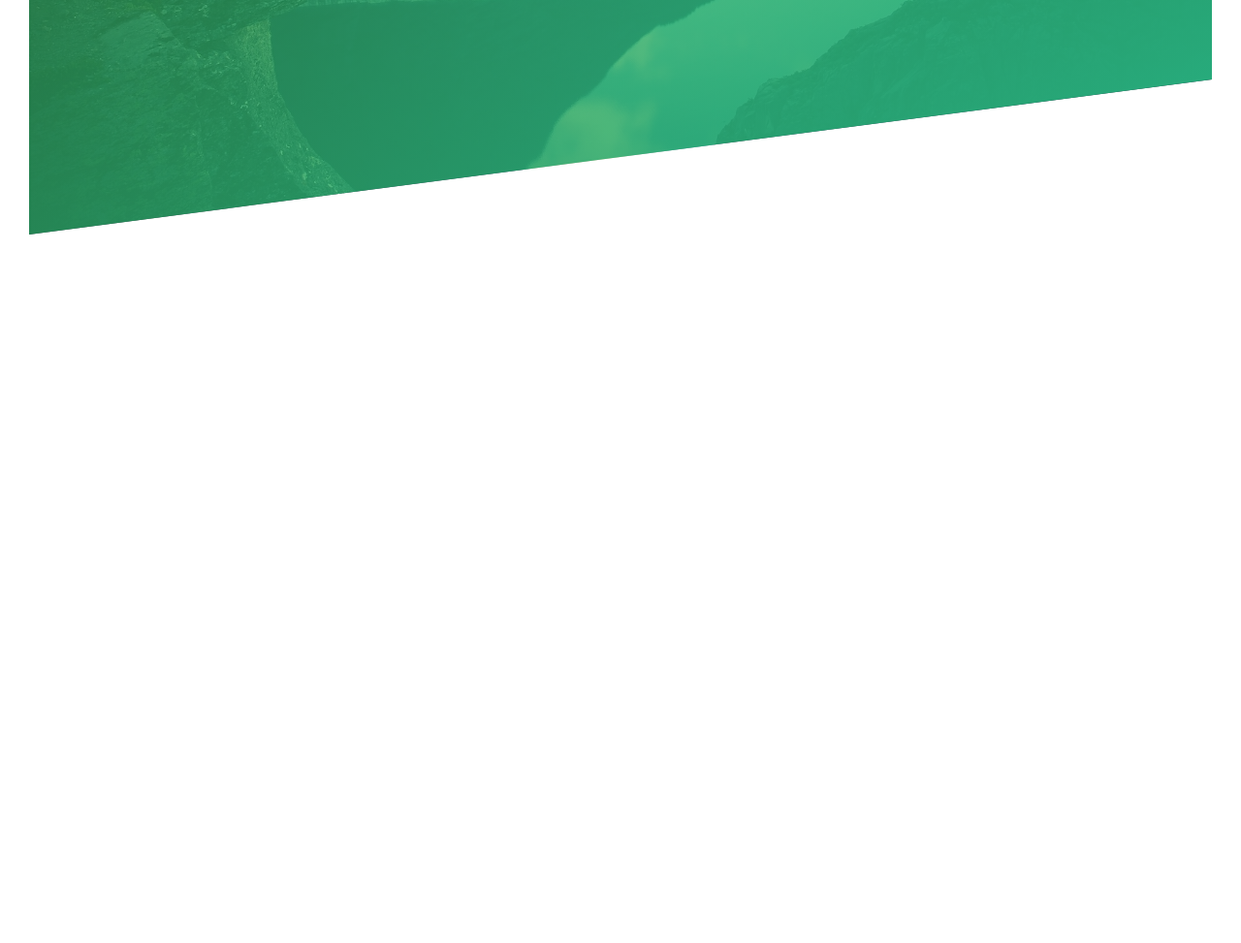
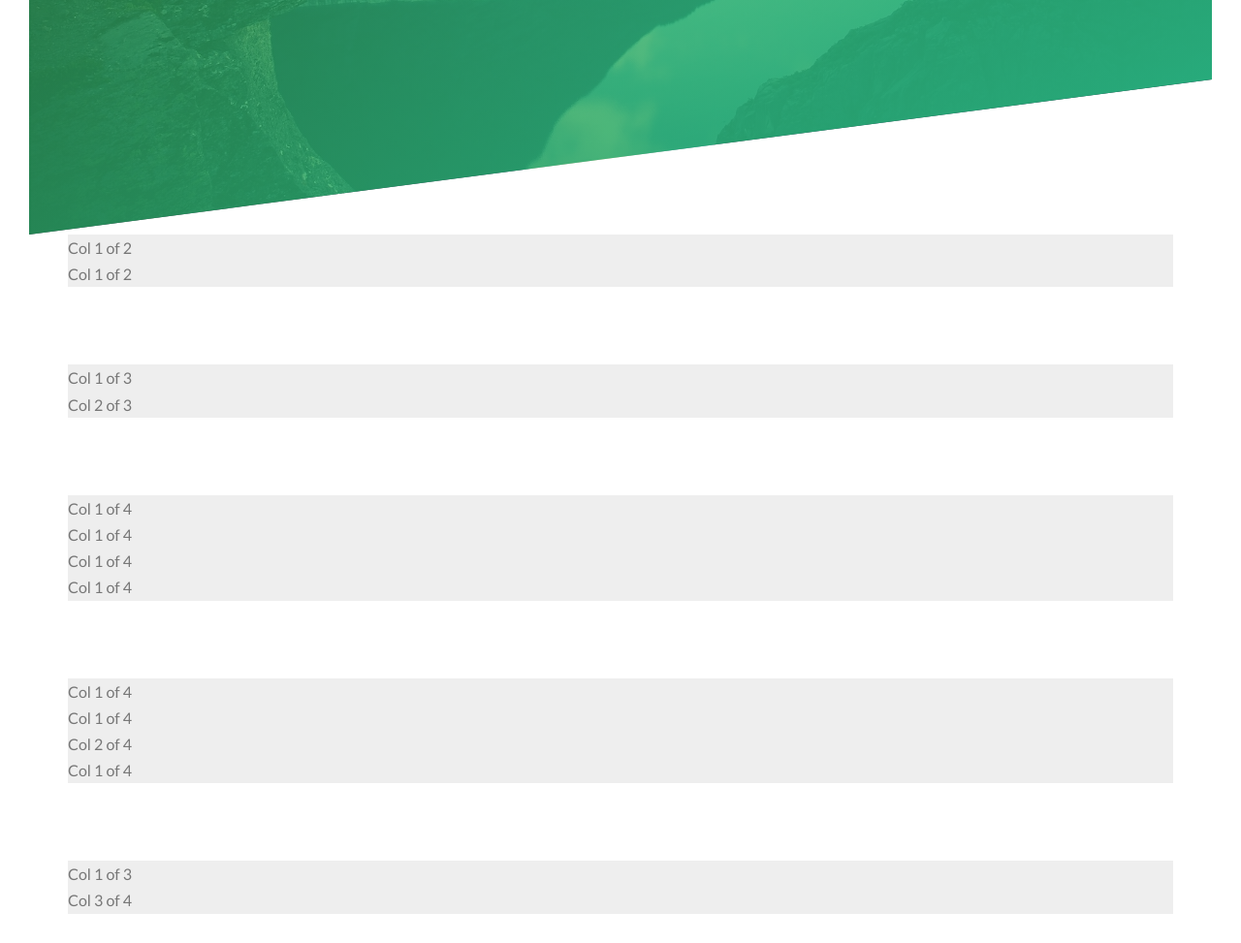
Before and after one commit to evertonProgramadorCriativo/Social-Network-pratica, a website: page index.html in a window 1280 px wide. Shown: the part 548-1521 px from the top of the page at 97% size. Before the commit the page ends 820 px from the top, so only its background shows below. Drawn offline with Linux system fonts and the light colour scheme.

Commit message:
primeira parte grid

```diff
--- a/index.html
+++ b/index.html
@@ -26,6 +26,81 @@
                              </div>
            </header>
 
+        <section class="grid-teste">
+            <div class="row">
+                <div class="col-1-of-2">
+                    Col 1 of 2
+                </div>
+                <div class="col-1-of-2">
+                    Col 1 of 2
+
+                </div>
+            </div>
+
+
+
+            <!-- Col 1 of 3-->
+            <div class="row">
+                <div class="col-1-of-3">
+                    Col 1 of 3
+                </div>
+                <div class="col-2-of-3">
+                    Col 2 of 3
+
+                </div>
+
+            </div>
+
+             <!-- Col 1 of 4-->
+             <div class="row">
+                <div class="col-1-of-4">
+                    Col 1 of 4
+                </div>
+                <div class="col-1-of-4">
+                    Col 1 of 4
+                </div>
+                <div class="col-1-of-4">
+                    Col 1 of 4
+                </div>
+                <div class="col-1-of-4">
+
+                    Col 1 of 4
+                </div>
+
+            </div>
+
+               <!-- Col 1 of 4 /2-of-4-->
+               <div class="row">
+                <div class="col-1-of-4">
+                    Col 1 of 4
+                </div>
+                <div class="col-1-of-4">
+                    Col 1 of 4
+                </div>
+                <div class="col-2-of-4">
+                    Col 2 of 4
+                </div>
+                <div class="col-1-of-4">
+
+                    Col 1 of 4
+                </div>
+
+            </div>
+
+              <!-- Col 1 of 4 / Col 1 of 3 -->
+              <div class="row">
+                <div class="col-1-of-3">
+                    Col 1 of 3
+                </div>
+                <div class="col-3-of-4">
+                    Col 3 of 4
+
+                </div>
+
+            </div>
+
+        </section>
+
 
 </body>
 </html>
--- a/sass/abstracts/_variables.scss
+++ b/sass/abstracts/_variables.scss
@@ -5,6 +5,14 @@ $color-primary-dark: #28b485;
 $color-grey-dark: #777;
 $color-white: #fff;
 $color-black: #000;
+
+//Grid
+$grid-width: 114rem;
+$gutter-vertical: 8rem;
+$gutter-horizantal: 6rem;
+
+
+
 
 
 /*Cores
--- /dev/null
+++ b/sass/layout/_grid.scss
@@ -0,0 +1,17 @@
+.row {
+    max-width: $grid-width;
+    background-color: #eee;
+    margin: 0 auto;
+    //margin-bottom: $gutter-vertical;
+
+        &:not(:last-child) {
+            margin-bottom: $gutter-vertical;
+        }
+             /*margin para  todas as linhas(row) exceto para ultima linha
+
+               &:not(last-child) {
+              margin-bottom: $gutter-vertical;
+        }
+
+             */
+}
--- a/sass/main.scss
+++ b/sass/main.scss
@@ -9,6 +9,9 @@
 
 @import "pages/home";
 
+
 @import "layout/header";
+@import "layout/grid";
+
 
 @import "components/button";
```
Also changed, not shown: css/style.css.
